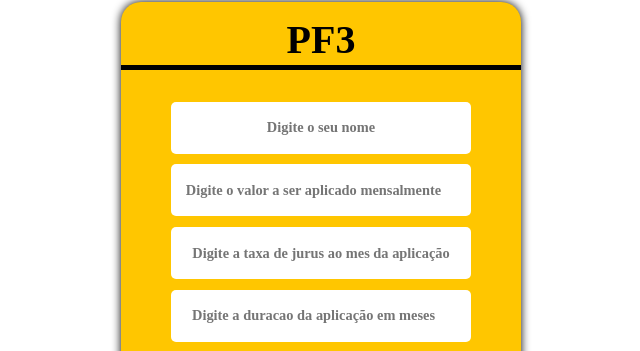
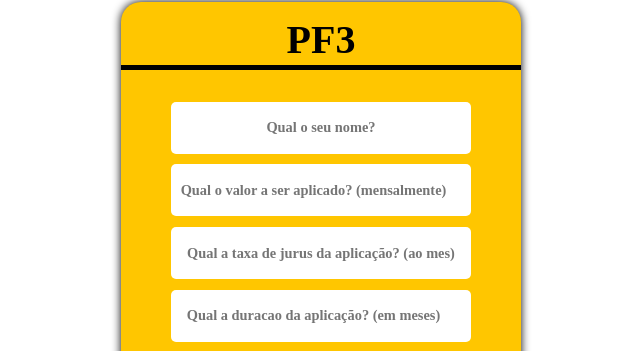
Before and after one commit to 21900884/PF3_, a plain HTML site: page index.html in a window 1280 px wide. Shown: the part 106-457 px from the top of the page, 327-967 px from the left. Drawn offline with Linux system fonts and the light colour scheme.

Commit message:
Update index.html

```diff
--- a/index.html
+++ b/index.html
@@ -13,19 +13,19 @@
         <div class="title"> PF3 </div>
 
         <div class="input">
-             <input placeholder="Digite o seu nome" type="text" id='nome' required="required">
+             <input placeholder="Qual o seu nome?" type="text" id='nome' required="required">
         </div>
 
         <div class="input">
-             <input placeholder="Digite o valor a ser aplicado mensalmente" type="number" id='valorMensal' required="required">
+             <input placeholder="Qual o valor a ser aplicado? (mensalmente)" type="number" id='valorMensal' required="required">
         </div>
 
         <div class="input">
-             <input placeholder="Digite a taxa de jurus ao mes da aplicação" type="taxaJurus" id='taxaJurus' required="required">
+             <input placeholder="Qual a taxa de jurus da aplicação? (ao mes)" type="taxaJurus" id='taxaJurus' required="required">
         </div>
 
         <div class="input">
-             <input placeholder="Digite a duracao da aplicação em meses" type="number" id='tempo' required="required">
+             <input placeholder="Qual a duracao da aplicação? (em meses)" type="number" id='duracao' required="required">
         </div>
 
         <button id='calcular'>Calcular</button>
```
